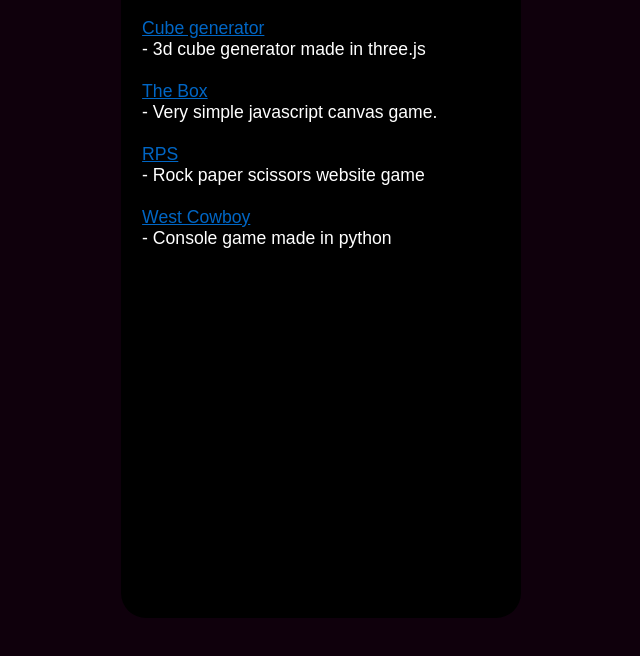
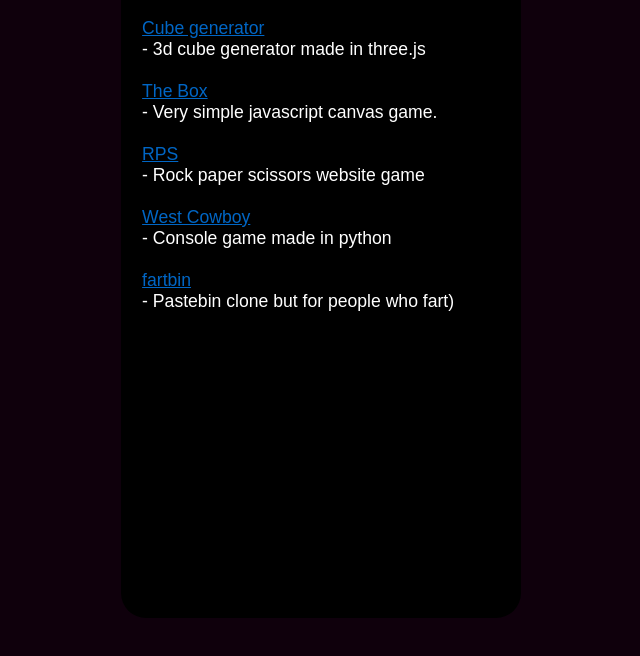
Before and after one commit to beaverbeg/codes, a plain HTML site: page index.html in a window 1280 px wide. Shown: the part 150-806 px from the top of the page, without its empty margins (319-959 px from the left). Drawn offline with Linux system fonts and the light colour scheme; a script that the page names is missing.

Commit message:
Update index.html

```diff
--- a/index.html
+++ b/index.html
@@ -27,6 +27,9 @@
 
                 <a href="https://replit.com/@BeaverBeg/West-Cowboy-GAME" target="_blank" class="p-link">West Cowboy</a>
                 <p class="p-desc">- Console game made in python</p> <br>
+
+                <a href="https://fartbin.cf" target="_blank" class="p-link">fartbin</a>
+                <p class="p-desc">- Pastebin clone but for people who fart)</p> <br>
                 <br><br>
 
                 <!--<a href="" target="_blank" class="p-link">name</a>
```
